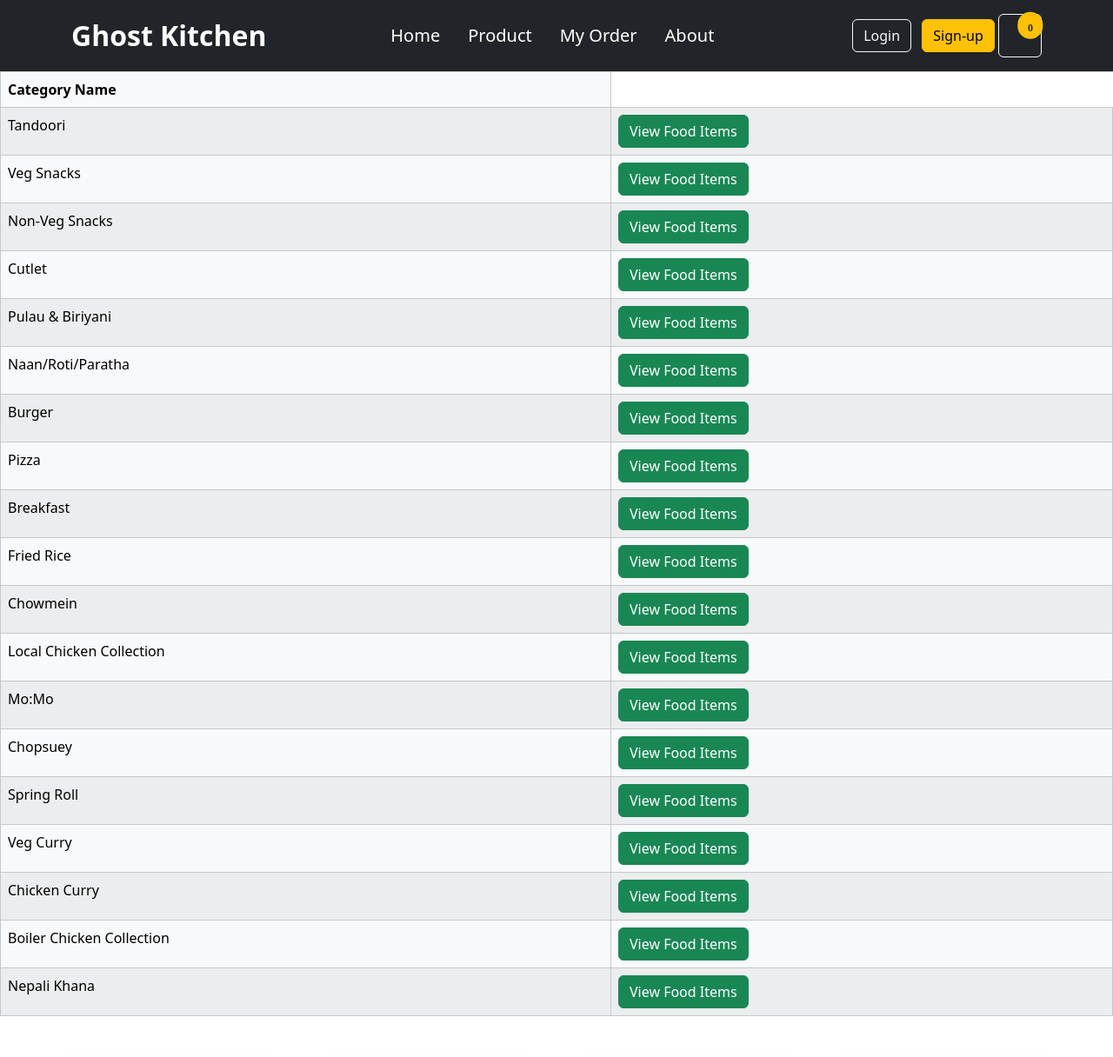
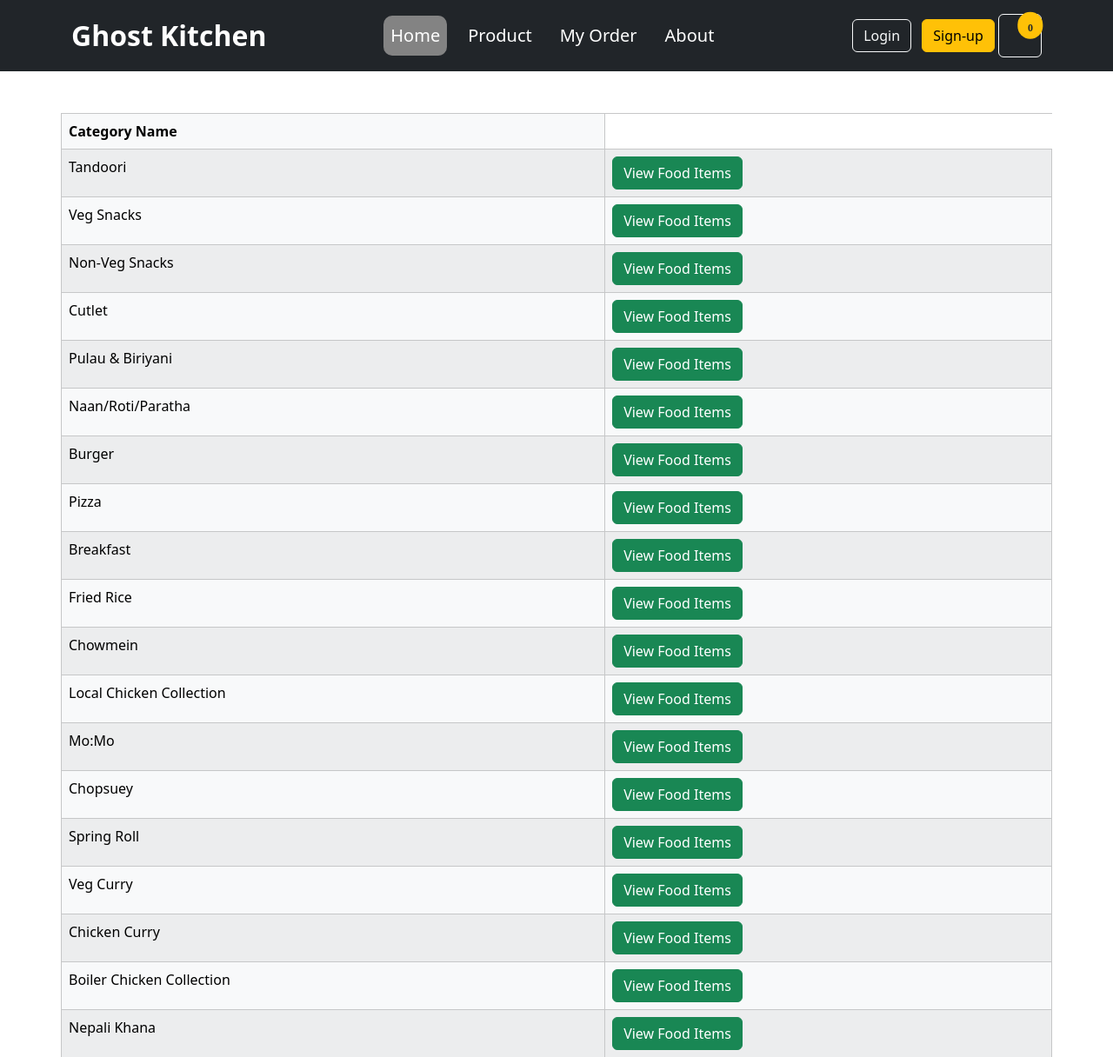
Before and after one commit to prativ123/vKitchen, a Django app: page /products/allproducts in a window 1280 px wide. Shown: the top 1216 px of the page at 87% size. Run offline with Django 4.2, Linux system fonts and the light colour scheme; data comes from the database, SQL or seed files in the repository; some libraries are stand-ins or nearby versions.

Commit message:
designs updated

```diff
--- a/src/products/templates/products/allproducts.html
+++ b/src/products/templates/products/allproducts.html
@@ -7,7 +7,8 @@
 {% block main_content %}
 
 
-
+<div class="container">
+    <div class="row py-5">
         <table class="table table-bordered table-striped table-light">
             <thead>
                 <tr>
@@ -31,6 +32,9 @@
 
             </tbody>
         </table>
+    </div>
+</div>
+
 <!-- card start -->
 <div class="container-fluid">
 
@@ -54,7 +58,7 @@
 
 
     {% endfor %}
-    <div class="row row-cols-1 row-cols-md-4 g-4 mt-5 px-5">
+    <div class="row row-cols-1 row-cols-md-4 g-4 px-5">
         {% for product in products%}
         <div class="col">
             <div class="card shadow-lg">
--- a/src/templates/layout.html
+++ b/src/templates/layout.html
@@ -16,6 +16,13 @@
 
     <link rel="shortcut icon" href="{% static 'images/logo1.png'%}" type="image/x-icon">
 </head>
+<style>
+  .nav .nav-link.active{
+    color: #fff;
+    background-color: rgb(131, 131, 131);
+    border-radius: 10px;
+  }
+</style>
 <body>
     <header class="p-3 text-bg-dark">
         <div class="container">
@@ -25,8 +32,9 @@
             </a>
 
             <ul class="nav col-12 col-lg-auto mx-lg-auto mb-2 justify-content-center mb-md-0">
-              <li><a href="/" class="nav-link px-2 text-white fs-5 me-3">Home</a></li>
+              <li><a href="/" class="nav-link px-2 text-white fs-5 me-3 active">Home</a></li>
               <li><a href="/products/allproducts" class="nav-link px-2 text-white fs-5 me-3">Product</a></li>
+
               <li><a href="/products/my_order" class="nav-link px-2 text-white fs-5 me-3">My Order</a></li>
               <li><a href="#" class="nav-link px-2 text-white fs-5 me-3">About</a></li>
             </ul>
```
Also changed, not shown: src/products/templates/products/category_products.html (+6 -4 lines). Lines whose indentation alone changed are shown as unchanged.
